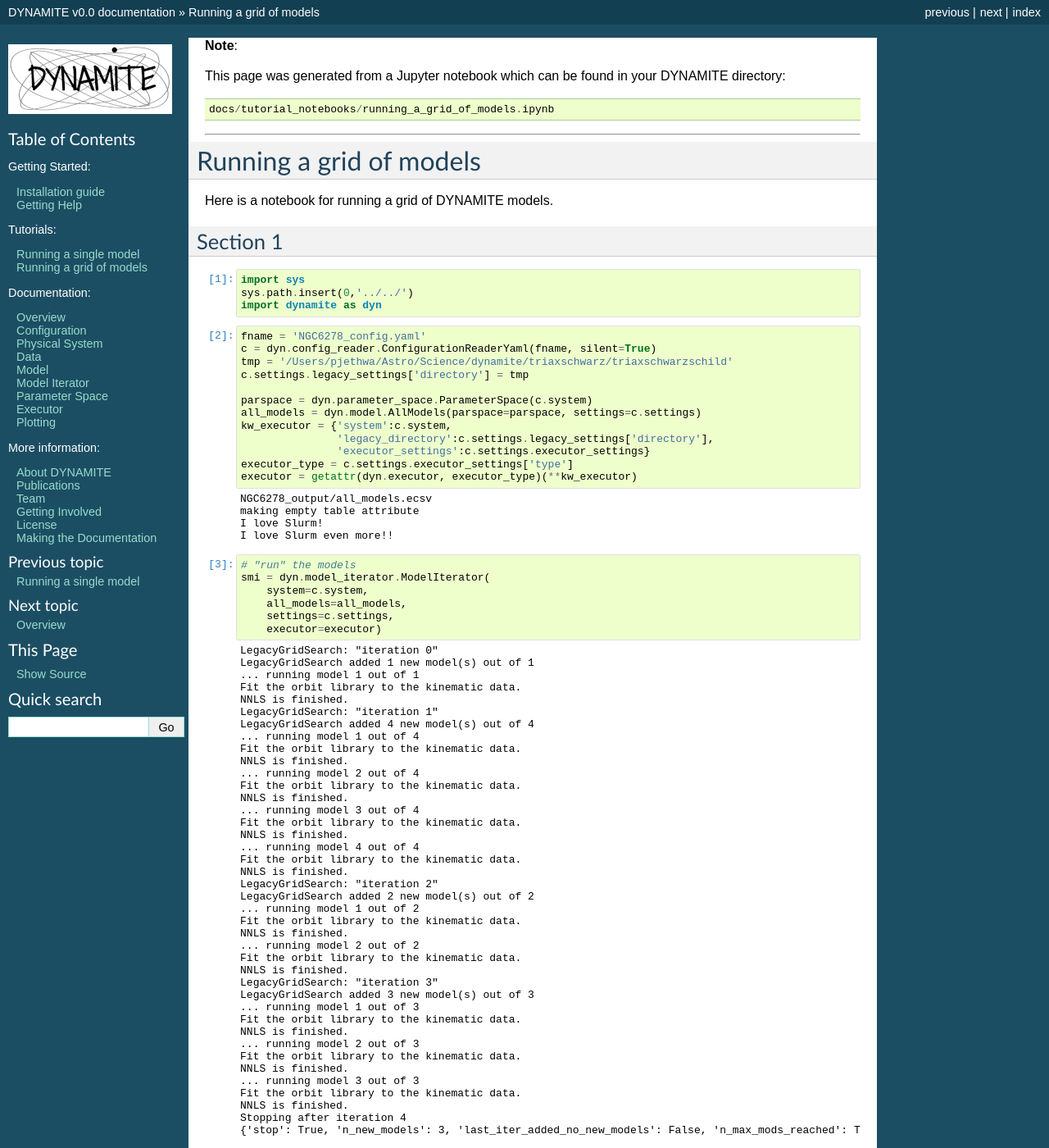
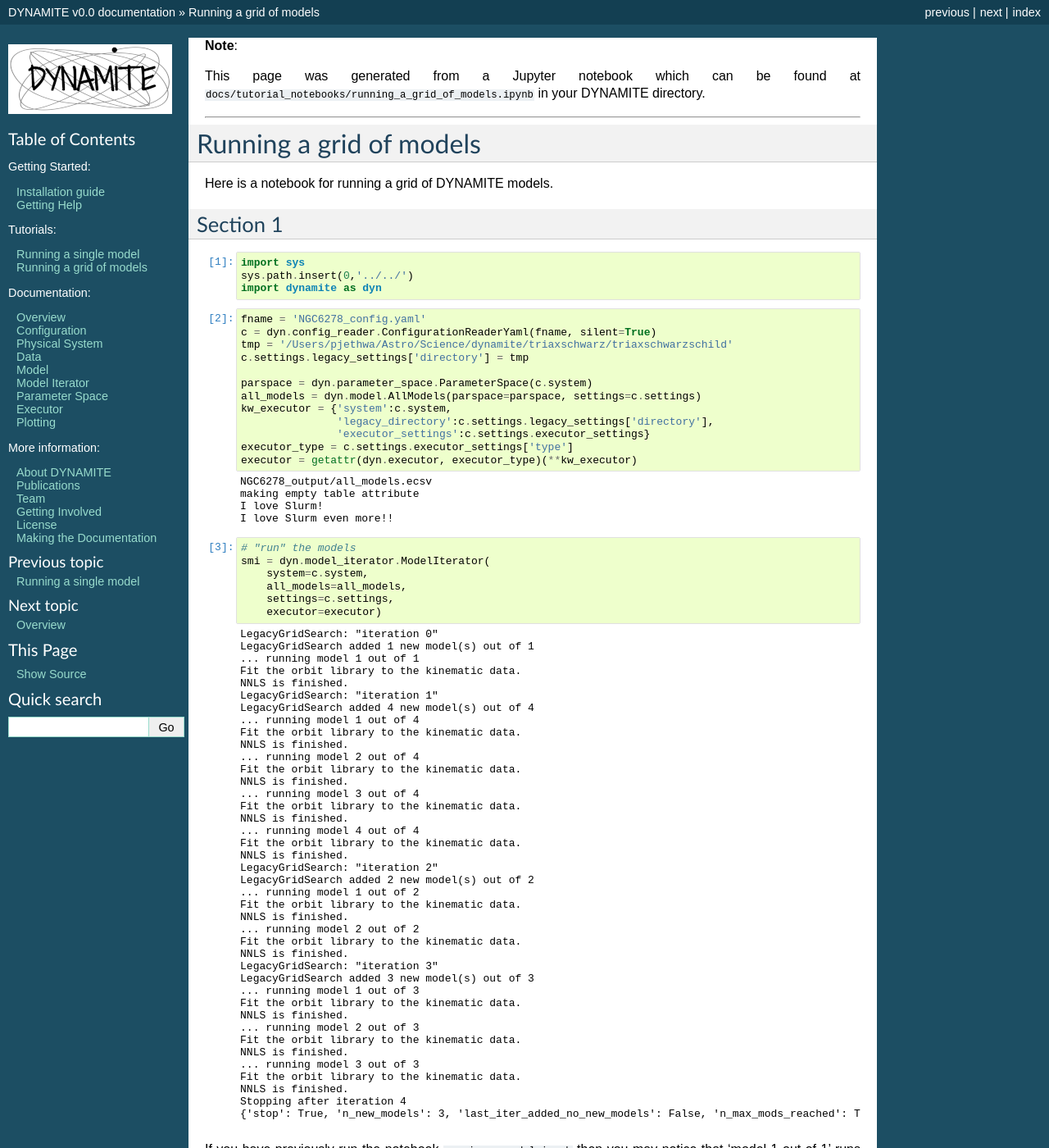
Before and after one commit to dynamics-of-stellar-systems/dynamite, a Sphinx documentation site: the page built from docs/tutorial_notebooks/running_a_grid_of_models.ipynb, in a window 1280 px wide and 1400 px high. Shown: the whole window at 82% size. Built offline with Sphinx 7.4.7, drawn with Linux system fonts in a browser that asks for light colours; some of the changed text lies outside the part shown.

```diff
--- a/docs/conf.py
+++ b/docs/conf.py
@@ -114,10 +114,9 @@ nbsphinx_prolog = """
 
 **Note**:
 
-This page was generated from a Jupyter notebook which can be found in
-your DYNAMITE directory::
-
-    docs/{{ env.doc2path(env.docname, base=None) }}
+This page was generated from a Jupyter notebook which can be found at
+``docs/{{ env.doc2path(env.docname, base=None) }}``
+in your DYNAMITE directory.
 
 ----
 """
```
Also changed, not shown: docs/tutorial_notebooks/running_a_grid_of_models.ipynb.
